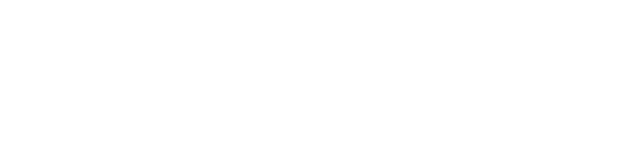
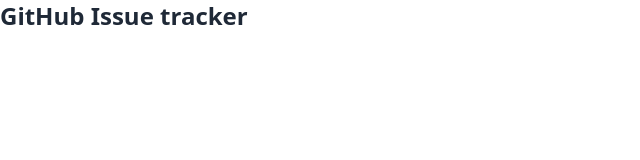
Before and after one commit to 03shawon/PH-Assignment-5, a plain HTML site: page index.html in a window 1280 px wide. Shown: the whole page, without its empty margins (0-640 px from the left). Drawn offline with nearby package versions, Linux system fonts and the light colour scheme.

Commit message:
primary setup complete

```diff
--- a/index.html
+++ b/index.html
@@ -1,11 +1,32 @@
 <!DOCTYPE html>
+
 <html lang="en">
+
 <head>
     <meta charset="UTF-8">
     <meta name="viewport" content="width=device-width, initial-scale=1.0">
-    <title>Document</title>
+
+    <title>GitHub Issues Tracker</title>
+    <link rel="shortcut icon" href="./assets/github-logo.png" type="image/x-icon">
+
+    <!-- google font  -->
+    <link rel="preconnect" href="https://fonts.googleapis.com">
+    <link rel="preconnect" href="https://fonts.gstatic.com" crossorigin>
+    <link href="https://fonts.googleapis.com/css2?family=Geist:wght@100..900&display=swap" rel="stylesheet">
+
+    <!-- Tailwind CSS -->
+
+    <script src="https://cdn.tailwindcss.com"></script>
+    <link rel="stylesheet" href="style.css">
+
+    <!-- DaisyUI -->
+
+    <link href="https://cdn.jsdelivr.net/npm/daisyui@4.10.2/dist/full.css" rel="stylesheet" />
+
 </head>
-<body>
 
+<body class="text-2xl font-bold">
+    <h1>GitHub Issue tracker</h1>
 </body>
+
 </html>
```
